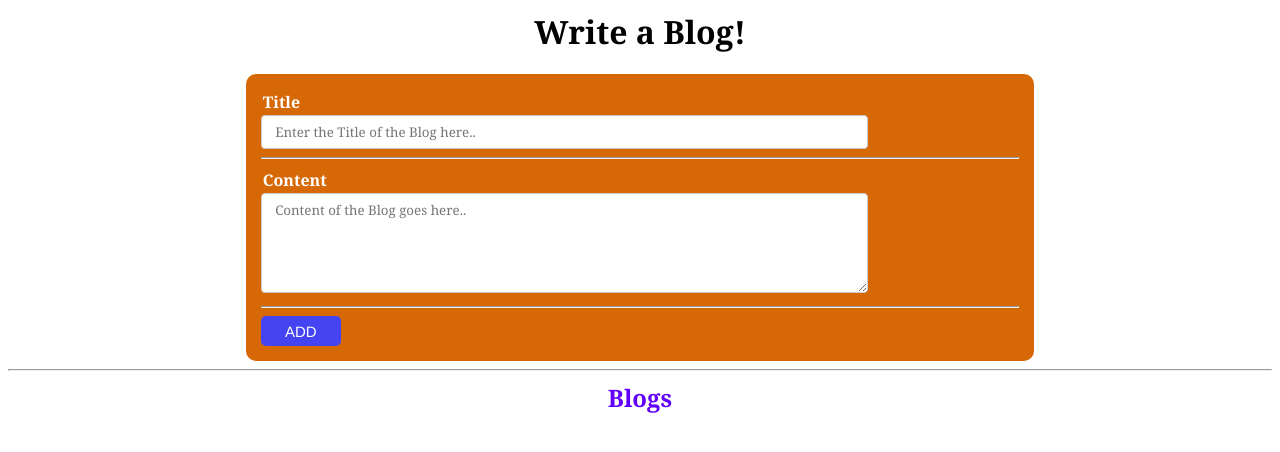
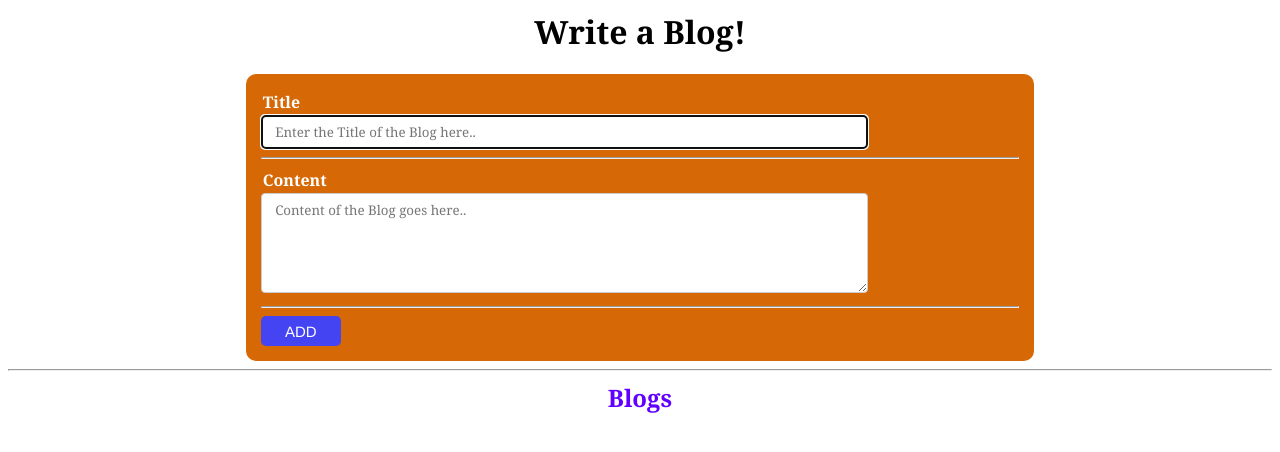
Before and after one commit to ManasChougule475/ReactBlogs, a React (Create React App) app: page / in a window 1280 px wide. Shown: the top 452 px of the page. Built offline with nearby package versions, Linux system fonts and the light colour scheme; the HTML template or start-up script is replaced by a standard one.

Commit message:
bring focus onto title field when app renders or re-renders :- useRef() hook

```diff
--- a/src/Components/Blog.js
+++ b/src/Components/Blog.js
@@ -1,5 +1,5 @@
 //Blogging App using Hooks
-import { useState } from "react";
+import { useState,useRef,useEffect } from "react";
 
 export default function Blog(){
 
@@ -7,6 +7,11 @@ export default function Blog(){
     // const [content,setContent] = useState("");
     const [formData,setFormData]=useState({ title:"", content:"" }); // title & content gets updated at same time hence combined into single object
     const [blogs, setBlogs] =  useState([]);
+    const titleRef = useRef(null);
+
+    useEffect(()=>{
+        titleRef.current.focus(); // focus goes onto title fiels when app renders or reloads
+    },[]);
 
     function handleSubmit(e){
         e.preventDefault();
@@ -15,6 +20,9 @@ export default function Blog(){
         // setTitle("");
         // setContent("");
         setFormData({title: "" , content: ""})
+
+        titleRef.current.focus(); // focus goes onto title fiels when app re-renders
+
         console.log(blogs);
 
     }
@@ -34,6 +42,7 @@ export default function Blog(){
                         <input className="input"
                                 placeholder="Enter the Title of the Blog here.."
                                 value={formData.title}
+                                ref = {titleRef}
                                 onChange = {(e) => setFormData({title : e.target.value , content: formData.content})}
                         />
                 </Row >
```
